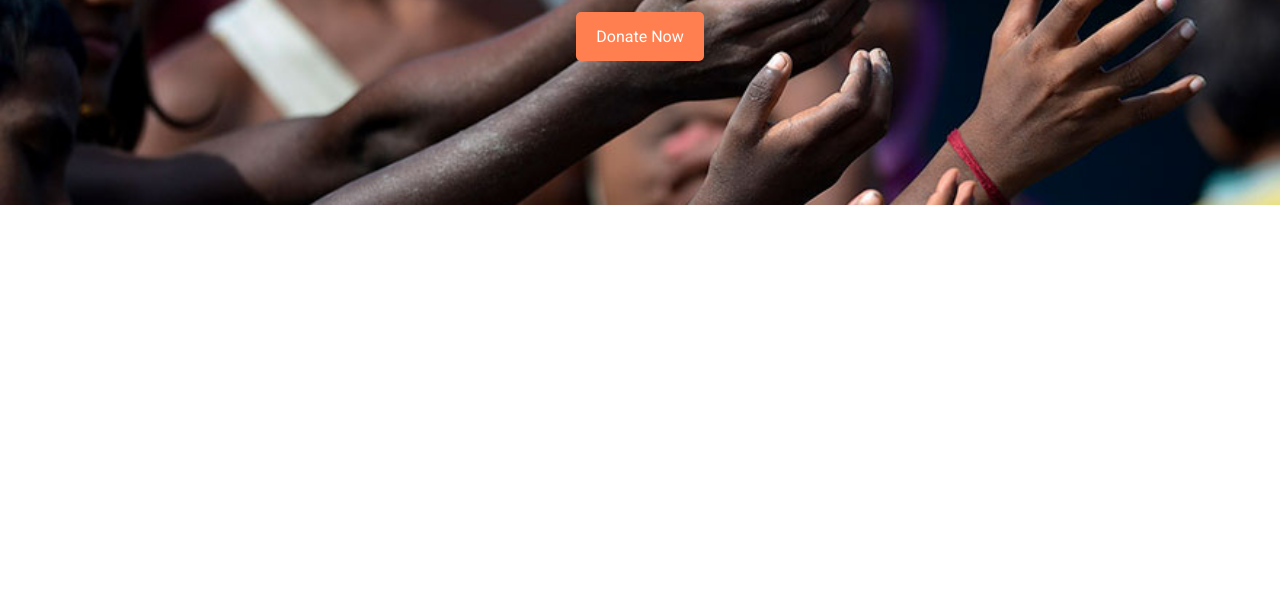
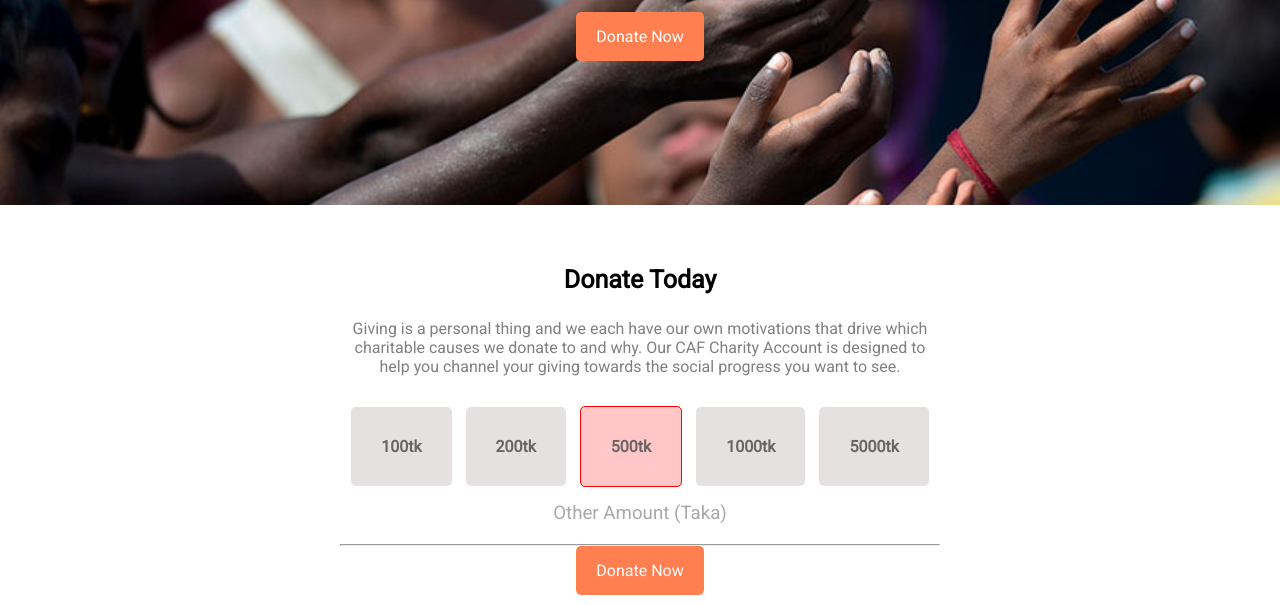
Before and after one commit to toukircse77/donate-portpholio, a plain HTML site: page index.html in a window 1280 px wide. Shown: the part 195-800 px from the top of the page. Drawn offline with Linux system fonts and the light colour scheme.

Commit message:
payment section

```diff
--- a/index.html
+++ b/index.html
@@ -13,18 +13,36 @@
 </head>
 
 <body>
-
+    <!-- menu section starts-->
     <section class="menu">
         <div class="wrapper">
             <h1>Let's Help Those Who are <br> more in need</h1>
             <p>We connect people who care about our society with organisations who shape it for the better. Focus your
                 giving with a CAF Charity Account.</p>
-            <a class="donate-btn" href="http://">Donate Now</a>
+            <a class="donate-btn" target="_blank" href="http://google.com">Donate Now</a>
         </div>
+    </section>
+
+    <!-- menu section ends-->
+
+    <section class="payment">
+        <h1>Donate Today</h1>
+        <p>Giving is a personal thing and we each have our own motivations that drive which charitable causes we donate
+            to and why. Our CAF Charity Account is designed to help you channel your giving towards the social progress
+            you want to see.</p>
+        <ul>
+            <li>100tk</li>
+            <li>200tk</li>
+            <li id="prefer-amount">500tk</li>
+            <li>1000tk</li>
+            <li>5000tk</li>
+        </ul>
+        <h3>Other Amount (Taka)</h3>
+        <hr>
+        <a target="_blank" href="www.google.com">Donate Now</a>
+
 
     </section>
-
-
 </body>
 
 
--- a/style.css
+++ b/style.css
@@ -5,6 +5,7 @@
 body{
     font-family: 'Poppins', sans-serif;
 font-family: 'Roboto', sans-serif;
+
 }
 
 .menu{
@@ -38,3 +39,55 @@ font-family: 'Roboto', sans-serif;
     color: white;
     border-radius: 5px;
 }
+.payment{
+    width: 600px;
+    margin: 0 auto;
+    text-align: center;
+}
+.payment h1{
+    font-size: 25px;
+    padding: 20px;
+    font-weight: 700;
+    margin-top: 40px;
+}
+.payment p{
+    color: gray;
+    padding: 5px;
+    margin-bottom: 20px;
+}
+.payment ul{
+   list-style: none;
+
+}
+.payment ul li{
+    padding:30px;
+    display: inline-block;
+    background-color: rgb(230, 225, 225);
+    border-radius: 5px;
+    font-weight: bold;
+    color: rgb(105, 100, 100);
+    margin: 5px;
+}
+#prefer-amount{
+    background-color:rgb(255, 199, 199);
+    border: 1px solid red;
+}
+.payment h3{
+    padding: 10px;
+    color: darkgray;
+    font-weight:400;
+    margin-bottom: 10px;
+}
+hr{
+    margin-top:5px;
+    margin-bottom: 15px;
+}
+.payment a{
+    text-decoration: none;
+    padding: 15px 20px;
+    background-color: coral;
+    color: white;
+    border-radius: 5px;
+    margin-bottom: 40px;
+    margin-top: 10px;
+}
```
